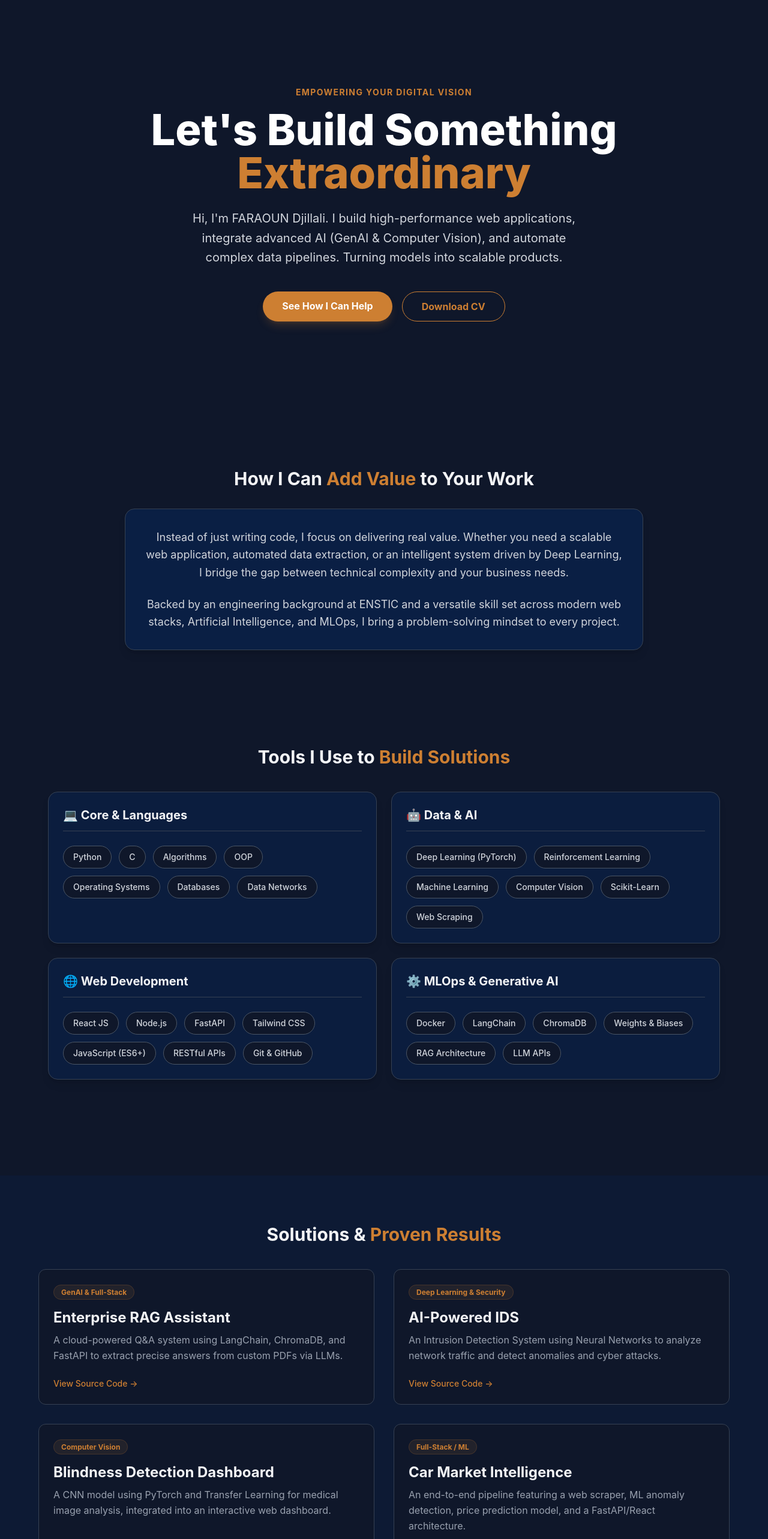
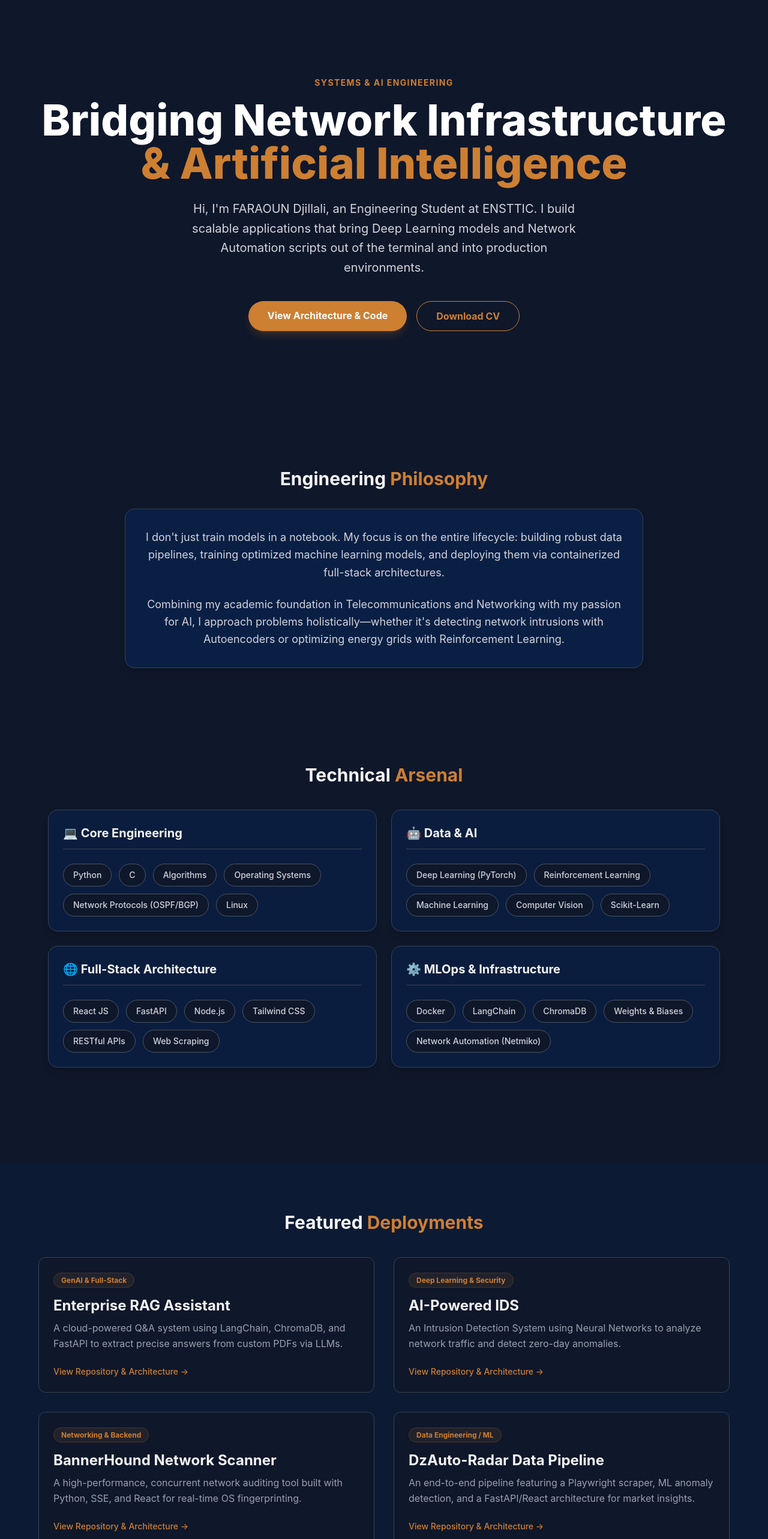
Before and after one commit to Djilali-77/portfolio, a React (Vite) app: page / in a window 1280 px wide. Shown: the part 100-2666 px from the top of the page at 60% size. Built offline with nearby package versions, Linux system fonts and the light colour scheme.

Commit message:
update projects

```diff
--- a/src/pages/Hero.jsx
+++ b/src/pages/Hero.jsx
@@ -4,20 +4,20 @@ import { FaGithub, FaLinkedin, FaInstagram, FaEnvelope } from 'react-icons/fa';
 const Hero = () => {
   const skillCategories = [
     {
-      title: "💻 Core & Languages",
-      skills: ["Python", "C", "Algorithms", "OOP", "Operating Systems", "Databases", "Data Networks"]
+      title: "💻 Core Engineering",
+      skills: ["Python", "C", "Algorithms", "Operating Systems", "Network Protocols (OSPF/BGP)", "Linux"]
     },
     {
       title: "🤖 Data & AI",
-      skills: ["Deep Learning (PyTorch)", "Reinforcement Learning", "Machine Learning", "Computer Vision", "Scikit-Learn", "Web Scraping"]
+      skills: ["Deep Learning (PyTorch)", "Reinforcement Learning", "Machine Learning", "Computer Vision", "Scikit-Learn"]
     },
     {
-      title: "🌐 Web Development",
-      skills: ["React JS", "Node.js", "FastAPI", "Tailwind CSS", "JavaScript (ES6+)", "RESTful APIs", "Git & GitHub"]
+      title: "🌐 Full-Stack Architecture",
+      skills: ["React JS", "FastAPI", "Node.js", "Tailwind CSS", "RESTful APIs", "Web Scraping"]
     },
     {
-      title: "⚙️ MLOps & Generative AI",
-      skills: ["Docker", "LangChain", "ChromaDB", "Weights & Biases", "RAG Architecture", "LLM APIs"]
+      title: "⚙️ MLOps & Infrastructure",
+      skills: ["Docker", "LangChain", "ChromaDB", "Weights & Biases", "Network Automation (Netmiko)"]
     }
   ];
 
@@ -32,22 +32,22 @@ const Hero = () => {
     {
        id: 2,
        title: "AI-Powered IDS",
-       desc: "An Intrusion Detection System using Neural Networks to analyze network traffic and detect anomalies and cyber attacks.",
+       desc: "An Intrusion Detection System using Neural Networks to analyze network traffic and detect zero-day anomalies.",
        cat: "Deep Learning & Security",
        githubLink: "https://github.com/Djilali-77/AI-Powered-IDS"
     },
     {
        id: 3,
-       title: "Blindness Detection Dashboard",
-       desc: "A CNN model using PyTorch and Transfer Learning for medical image analysis, integrated into an interactive web dashboard.",
-       cat: "Computer Vision",
-       githubLink: "https://github.com/Djilali-77/Blindness-Detection"
+       title: "BannerHound Network Scanner",
+       desc: "A high-performance, concurrent network auditing tool built with Python, SSE, and React for real-time OS fingerprinting.",
+       cat: "Networking & Backend",
+       githubLink: "https://github.com/Djilali-77/BannerHound"
     },
     {
        id: 4,
-       title: "Car Market Intelligence",
-       desc: "An end-to-end pipeline featuring a web scraper, ML anomaly detection, price prediction model, and a FastAPI/React architecture.",
-       cat: "Full-Stack / ML",
+       title: "DzAuto-Radar Data Pipeline",
+       desc: "An end-to-end pipeline featuring a Playwright scraper, ML anomaly detection, and a FastAPI/React architecture for market insights.",
+       cat: "Data Engineering / ML",
        githubLink: "https://github.com/Djilali-77/car-market-pipeline"
     }
   ];
@@ -63,21 +63,21 @@ const Hero = () => {
            transition={{ duration: 0.8 }}
         >
           <h2 className="text-[#cd7f32] font-bold tracking-widest text-sm mb-4 uppercase">
-            Empowering Your Digital Vision
+            Systems & AI Engineering
           </h2>
           <h1 className="text-5xl md:text-7xl font-extrabold mb-6 text-white">
-            Let's Build Something <br className="hidden md:block"/>
-            <span className="text-[#cd7f32]">Extraordinary</span>
+            Bridging Network Infrastructure <br className="hidden md:block"/>
+            <span className="text-[#cd7f32]">& Artificial Intelligence</span>
           </h1>
           <p className="text-gray-300 text-lg md:text-xl max-w-2xl mx-auto mb-10 leading-relaxed">
-            Hi, I'm FARAOUN Djillali. I build high-performance web applications, integrate advanced AI (GenAI & Computer Vision), and automate complex data pipelines. Turning models into scalable products.
+            Hi, I'm FARAOUN Djillali, an Engineering Student at ENSTTIC. I build scalable applications that bring Deep Learning models and Network Automation scripts out of the terminal and into production environments.
           </p>
           <div className="flex gap-4 justify-center">
             <a href="#projects" className="bg-[#cd7f32] hover:bg-[#b8702c] text-white font-bold py-3 px-8 rounded-full transition-all cursor-pointer shadow-lg shadow-[#cd7f32]/20">
-              See How I Can Help
+              View Architecture & Code
             </a>
             <a
-               href="/portfolio.html"
+              href="/portfolio.html"
               target="_blank"
               className="border border-[#cd7f32] text-[#cd7f32] hover:bg-[#cd7f32] hover:text-white font-bold py-3 px-8 rounded-full transition-all cursor-pointer"
             >
@@ -95,13 +95,13 @@ const Hero = () => {
           transition={{ duration: 0.6 }}
           viewport={{ once: true }}
         >
-          <h2 className="text-3xl font-bold mb-8">How I Can <span className="text-[#cd7f32]">Add Value</span> to Your Work</h2>
+          <h2 className="text-3xl font-bold mb-8">Engineering <span className="text-[#cd7f32]">Philosophy</span></h2>
           <div className="bg-[#0a1f44] p-8 rounded-2xl border border-gray-700 shadow-lg">
             <p className="text-gray-300 text-lg leading-relaxed mb-6">
-              Instead of just writing code, I focus on delivering real value. Whether you need a scalable web application, automated data extraction, or an intelligent system driven by Deep Learning, I bridge the gap between technical complexity and your business needs.
+              I don't just train models in a notebook. My focus is on the entire lifecycle: building robust data pipelines, training optimized machine learning models, and deploying them via containerized full-stack architectures.
             </p>
             <p className="text-gray-300 text-lg leading-relaxed">
-              Backed by an engineering background at ENSTIC and a versatile skill set across modern web stacks, Artificial Intelligence, and MLOps, I bring a problem-solving mindset to every project.
+              Combining my academic foundation in Telecommunications and Networking with my passion for AI, I approach problems holistically—whether it's detecting network intrusions with Autoencoders or optimizing energy grids with Reinforcement Learning.
             </p>
           </div>
         </motion.div>
@@ -109,7 +109,7 @@ const Hero = () => {
 
       {/* ================= SKILLS SECTION ================= */}
       <section id="skills" className="py-20 px-4 max-w-6xl mx-auto scroll-mt-24">
-        <h2 className="text-3xl font-bold mb-10 text-center">Tools I Use to <span className="text-[#cd7f32]">Build Solutions</span></h2>
+        <h2 className="text-3xl font-bold mb-10 text-center">Technical <span className="text-[#cd7f32]">Arsenal</span></h2>
         <div className="grid grid-cols-1 md:grid-cols-2 gap-6">
           {skillCategories.map((category, index) => (
             <motion.div
@@ -141,7 +141,7 @@ const Hero = () => {
       {/* ================= PROJECTS SECTION ================= */}
       <section id="projects" className="py-20 px-4 bg-[#0a1f44]/40 scroll-mt-24 mt-20">
         <div className="max-w-6xl mx-auto">
-          <h2 className="text-3xl font-bold mb-10 text-center">Solutions & <span className="text-[#cd7f32]">Proven Results</span></h2>
+          <h2 className="text-3xl font-bold mb-10 text-center">Featured <span className="text-[#cd7f32]">Deployments</span></h2>
           <div className="grid grid-cols-1 md:grid-cols-2 gap-8">
             {projects.map((projet) => (
               <motion.div
@@ -162,7 +162,7 @@ const Hero = () => {
                    rel="noreferrer"
                   className="text-[#cd7f32] hover:text-[#b8702c] font-medium text-sm flex items-center gap-2 self-start cursor-pointer transition-colors"
                 >
-                  View Source Code →
+                  View Repository & Architecture →
                 </a>
               </motion.div>
             ))}
@@ -172,9 +172,9 @@ const Hero = () => {
 
       {/* ================= CONTACT FOOTER ================= */}
       <footer id="contact" className="py-12 text-center border-t border-gray-800 mt-20 scroll-mt-24">
-        <h2 className="text-2xl font-bold mb-6">Ready to Level Up Your Next Project?</h2>
+        <h2 className="text-2xl font-bold mb-6">Let's Connect</h2>
         <p className="text-gray-400 mb-8 max-w-xl mx-auto">
-          Whether you're looking for a dedicated engineer, a reliable freelancer, or just want to discuss how AI can add value to your work, my inbox is always open.
+          Currently seeking opportunities for Master's studies (Campus France), internships, or academic collaborations. Let's discuss AI, networks, or your next big project.
         </p>
         <div className="flex justify-center gap-8 mb-10">
           <a href="https://github.com/Djilali-77" target="_blank" rel="noreferrer" className="text-gray-400 hover:text-[#cd7f32] text-3xl transition-transform hover:scale-110 cursor-pointer">
```
